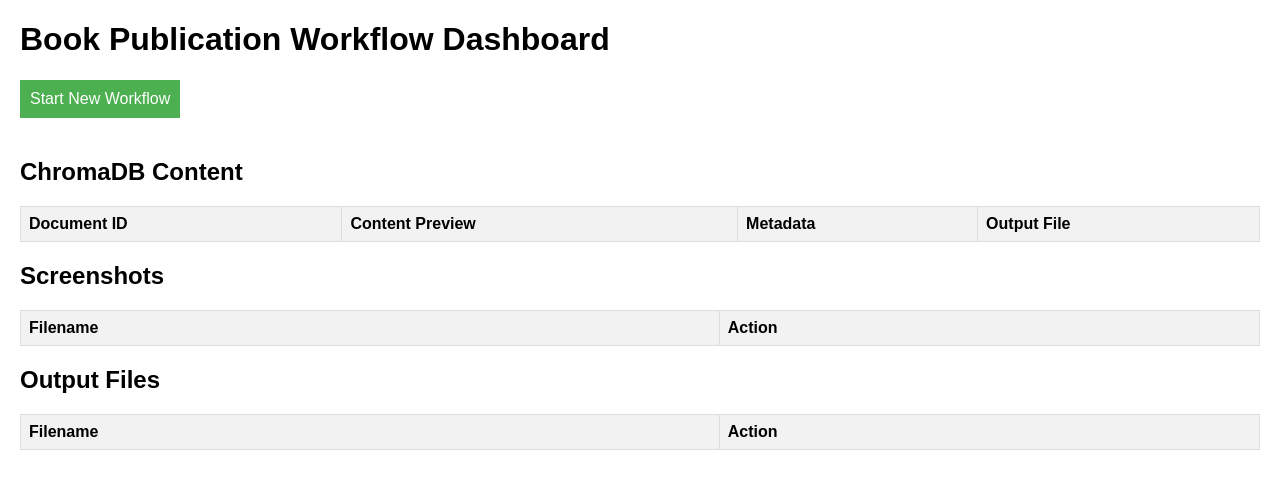
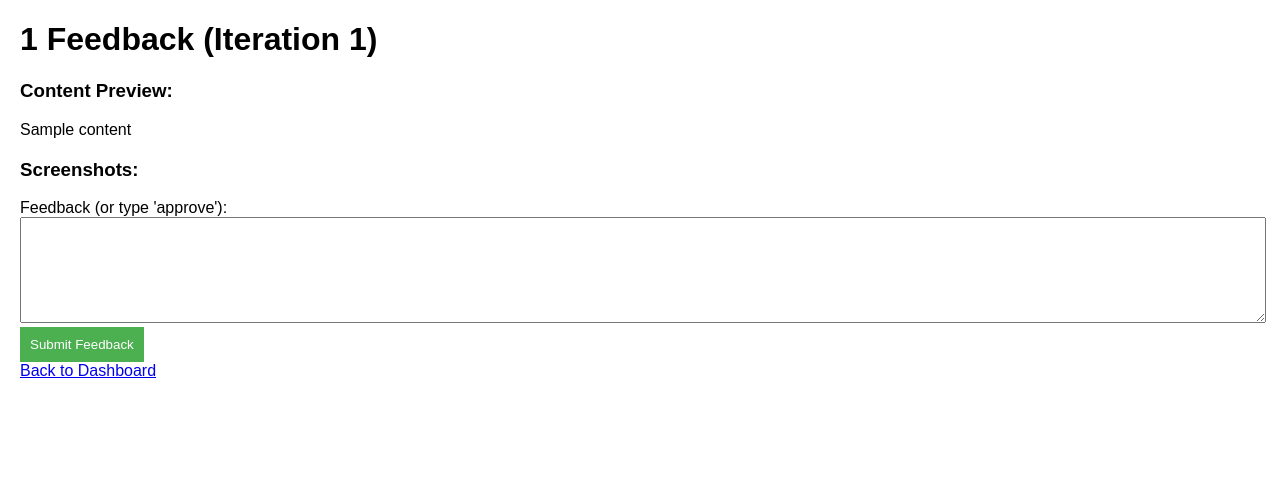
Before and after one commit to Naitik1104/Automated-Book-Publication-Workflow, a Flask app: page /feedback/1/1/1 in a window 1280 px wide. Shown: the top 489 px of the page. Run offline with Flask 3, Linux system fonts and the light colour scheme; data that the repository does not hold is empty.

Commit message:
Update feedback.html

```diff
--- a/templates/feedback.html
+++ b/templates/feedback.html
@@ -2,85 +2,29 @@
 <html lang="en">
 <head>
     <meta charset="UTF-8">
-    <title>Book Publication Workflow Dashboard</title>
+    <title>Provide Feedback</title>
     <style>
         body { font-family: Arial, sans-serif; margin: 20px; }
-        table { border-collapse: collapse; width: 100%; margin-bottom: 20px; }
-        th, td { border: 1px solid #ddd; padding: 8px; text-align: left; }
-        th { background-color: #f2f2f2; }
-        tr:nth-child(even) { background-color: #f9f9f9; }
-        .content-preview { max-width: 500px; white-space: pre-wrap; }
-        .metadata { font-size: 0.9em; color: #555; }
-        .button { padding: 10px; background-color: #4CAF50; color: white; text-decoration: none; display: inline-block; margin-bottom: 20px; }
+        .content-preview { white-space: pre-wrap; margin-bottom: 20px; }
+        textarea { width: 100%; height: 100px; }
+        .button { padding: 10px; background-color: #4CAF50; color: white; border: none; cursor: pointer; }
     </style>
 </head>
 <body>
-    <h1>Book Publication Workflow Dashboard</h1>
-    <a href="{{ url_for('start_workflow') }}" class="button">Start New Workflow</a>
-
-    <h2>ChromaDB Content</h2>
-    <table>
-        <tr>
-            <th>Document ID</th>
-            <th>Content Preview</th>
-            <th>Metadata</th>
-            <th>Output File</th>
-        </tr>
-        {% for doc in documents %}
-        <tr>
-            <td>{{ doc.id }}</td>
-            <td class="content-preview">{{ doc.content }}</td>
-            <td class="metadata">
-                <strong>URL:</strong> {{ doc.metadata.url }}<br>
-                <strong>Timestamp:</strong> {{ doc.metadata.timestamp }}<br>
-                <strong>Screenshot:</strong>
-                {% if doc.metadata.screenshot_path %}
-                    <a href="{{ url_for('serve_screenshot', filename=doc.metadata.screenshot_path|replace('screenshots/', '')) }}" target="_blank">View Screenshot</a>
-                {% else %}
-                    None
-                {% endif %}
-            </td>
-            <td>
-                {% if doc.metadata.session_id %}
-                    {% for file in output_files %}
-                        {% if doc.metadata.session_id in file %}
-                            <a href="{{ url_for('serve_output', filename=file|replace('output/', '')) }}" target="_blank">View Output</a>
-                        {% endif %}
-                    {% endfor %}
-                {% else %}
-                    None
-                {% endif %}
-            </td>
-        </tr>
-        {% endfor %}
-    </table>
-
-    <h2>Screenshots</h2>
-    <table>
-        <tr>
-            <th>Filename</th>
-            <th>Action</th>
-        </tr>
-        {% for screenshot in screenshots %}
-        <tr>
-            <td>{{ screenshot }}</td>
-            <td><a href="{{ url_for('serve_screenshot', filename=screenshot) }}" target="_blank">View</a></td>
-        </tr>
-        {% endfor %}
-    </table>
-
-    <h2>Output Files</h2>
-    <table>
-        <tr>
-            <th>Filename</th>
-            <th>Action</th>
-        </tr>
-        {% for file in output_files %}
-        <tr>
-            <td>{{ file }}</td>
-            <td><a href="{{ url_for('serve_output', filename=file) }}" target="_blank">View</a></td>
-        </tr>
-        {% endfor %}
-    </table>
+    <h1>{{ role.capitalize() }} Feedback (Iteration {{ iteration }})</h1>
+    <h3>Content Preview:</h3>
+    <div class="content-preview">{{ content }}</div>
+    <h3>Screenshots:</h3>
+    {% for path in screenshot_paths %}
+        <p><a href="{{ url_for('serve_screenshot', filename=path|replace('screenshots/', '')) }}" target="_blank">View Screenshot Part {{ loop.index }}</a></p>
+    {% endfor %}
+    <form method="POST" action="{{ url_for('feedback', session_id=session_id, role=role, iteration=iteration) }}">
+        <input type="hidden" name="content" value="{{ content }}">
+        <input type="hidden" name="screenshot_paths" value="{{ screenshot_paths|tojson }}">
+        <label for="feedback">Feedback (or type 'approve'):</label><br>
+        <textarea name="feedback" required></textarea><br>
+        <button type="submit" class="button">Submit Feedback</button>
+    </form>
+    <a href="{{ url_for('index') }}">Back to Dashboard</a>
 </body>
 </html>
```
